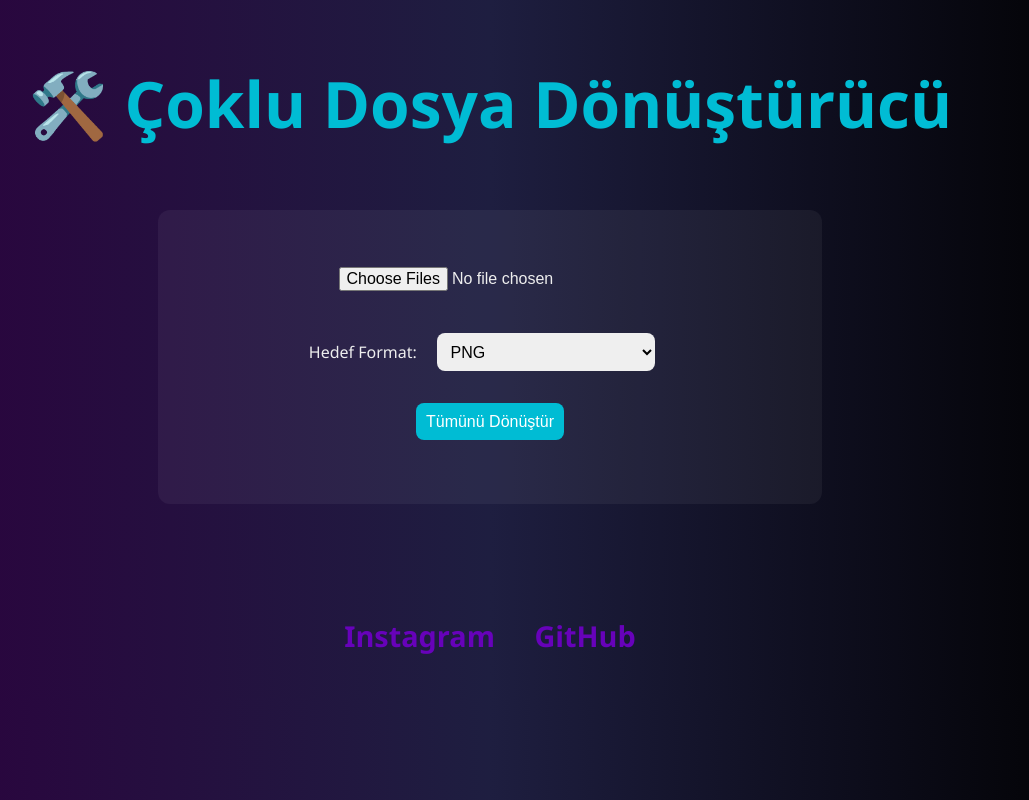
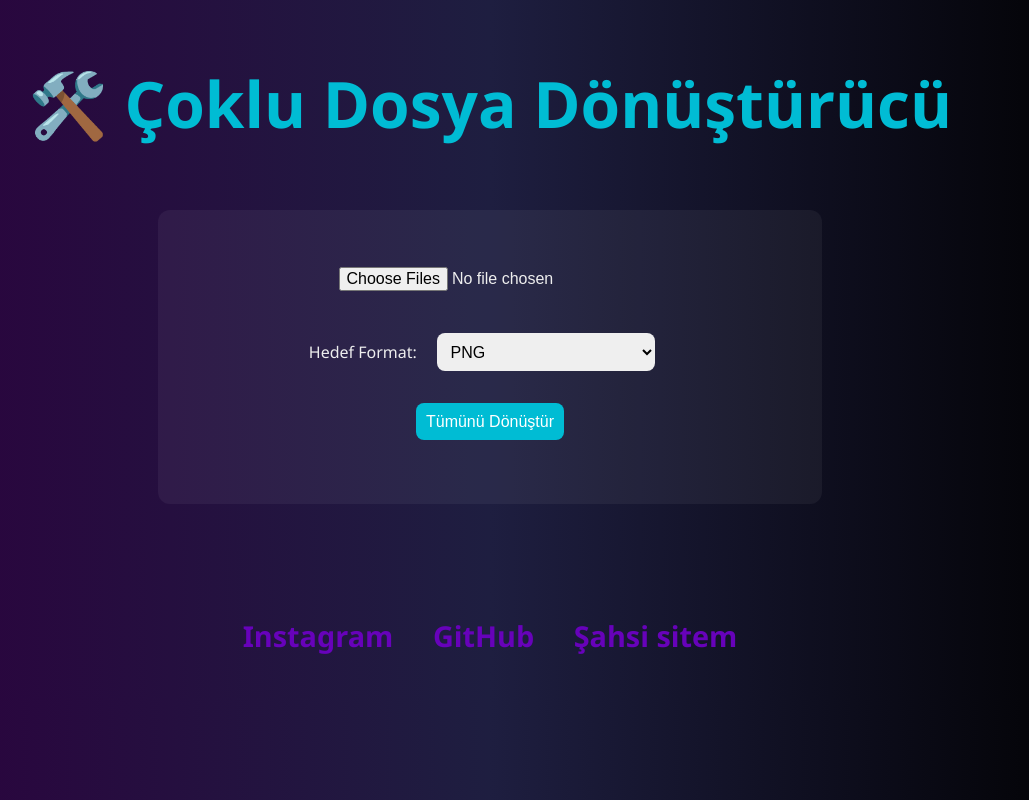
Before and after one commit to admin-kaport/s, a plain HTML site: page index.html in a window 1280 px wide. Shown: the whole page, without its empty margins (150-1179 px from the left). Drawn offline with nearby package versions, Linux system fonts and the light colour scheme.

Commit message:
index.html

```diff
--- a/index.html
+++ b/index.html
@@ -181,6 +181,7 @@
        <h1/>
             <a href="https://instagram.com/uq.wst" target="_blank" rel="noopener noreferrer">Instagram</a>
             <a href="https://github.com/admin-kaport" target="_blank" rel="noopener noreferrer">GitHub</a>
+            <a href="https://admin-kaport.github.io/mert/" target="_blank" rel="noopener noreferrer">Şahsi sitem</a>
        </h1>
         </div>
     </footer>
```
